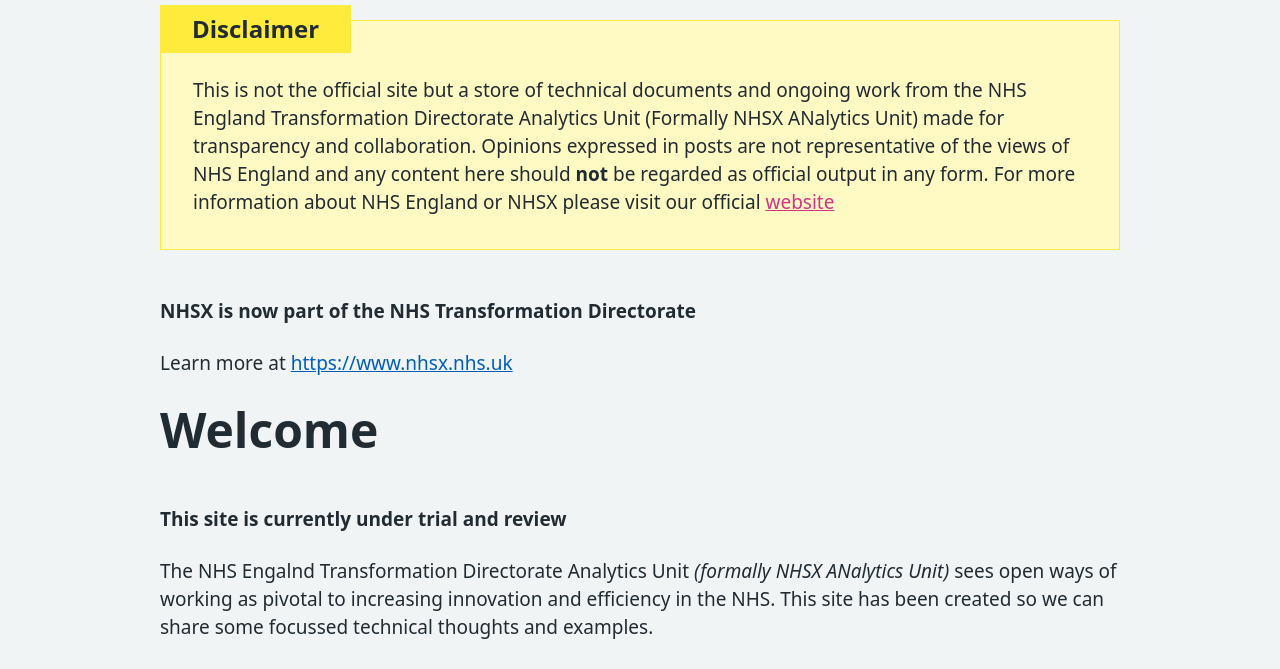
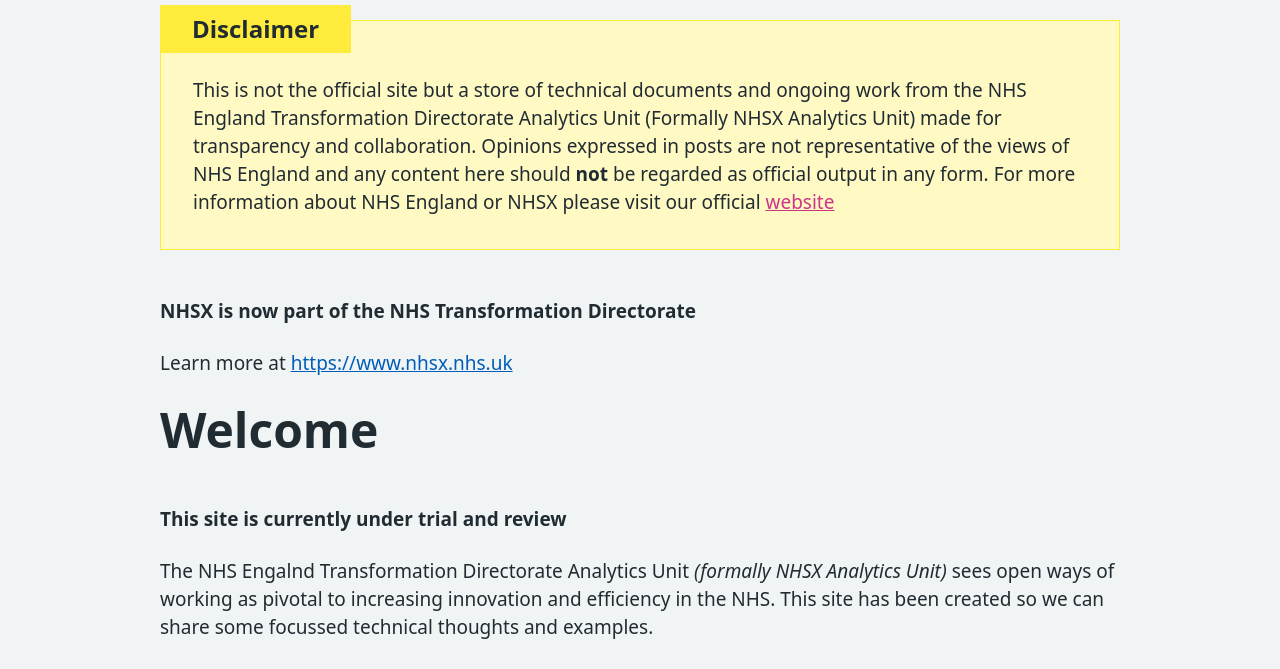
Before and after one commit to nhsx/AnalyticsUnit, a Jekyll site: the page built from index.md, in a window 1280 px wide and 1164 px high. Shown: the part 172-841 px from the top of the window. Built offline with Jekyll 4.4.1, drawn with Linux system fonts in a browser that asks for light colours.

Commit message:
spelling errors

```diff
--- a/_layouts/base.html
+++ b/_layouts/base.html
@@ -29,7 +29,7 @@
               </span>
             </h3>
             <p>This is not the official site but a store of technical documents and ongoing work from the
-              NHS England Transformation Directorate Analytics Unit (Formally NHSX ANalytics Unit) made for transparency and collaboration.
+              NHS England Transformation Directorate Analytics Unit (Formally NHSX Analytics Unit) made for transparency and collaboration.
               Opinions expressed in posts are not representative of the views of NHS England and any content here should <b>not</b> be
               regarded as official output in any form. For more information about NHS England or NHSX please visit our official <a style="color: #CF3587"
                 href="https://www.nhsx.nhs.uk/">website</a></p>
--- a/index.md
+++ b/index.md
@@ -13,6 +13,6 @@ Learn more at <https://www.nhsx.nhs.uk>
 
 **This site is currently under trial and review**
 
-The NHS Engalnd Transformation Directorate Analytics Unit *(formally NHSX ANalytics Unit)* sees open ways of working as pivotal to increasing innovation and efficiency in the NHS.  This site has been created so we can share some focussed technical thoughts and examples.
+The NHS Engalnd Transformation Directorate Analytics Unit *(formally NHSX Analytics Unit)* sees open ways of working as pivotal to increasing innovation and efficiency in the NHS.  This site has been created so we can share some focussed technical thoughts and examples.
 
 Within the unit we have analysts, data engineers, data scientists, developers, economists, and evaluation specialists.   Here we will advertise public projects from all these disciplines as well as publishing thoughts on how healthcare analysts can interact with the open tools and data.
```
